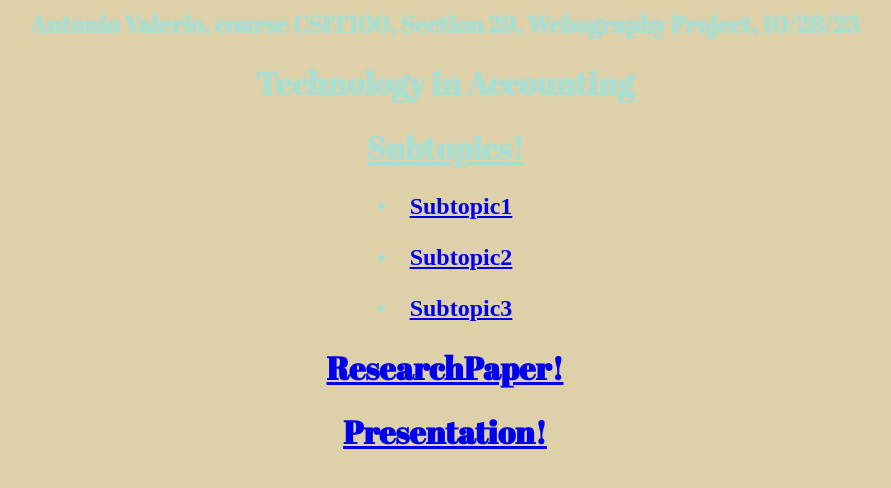
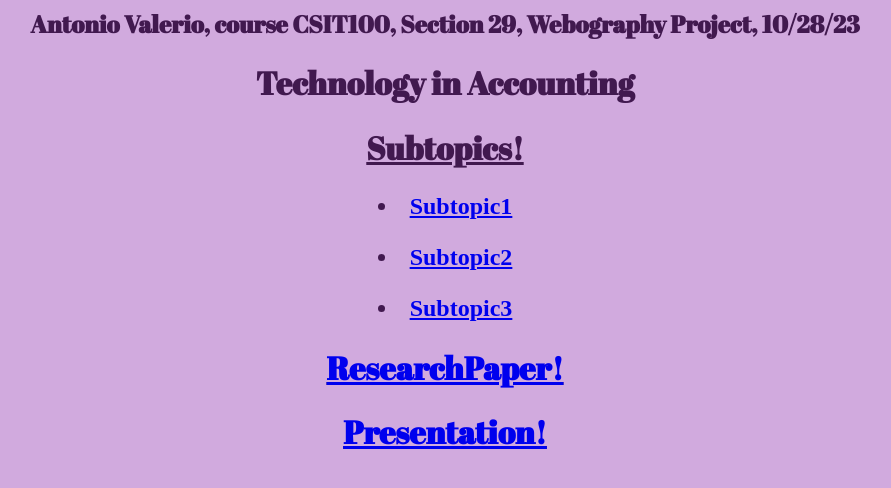
Before and after one commit to antv11/antv11.github.io, a plain HTML site: page index.html in a window 1280 px wide. Shown: the whole page, without its empty margins (195-1086 px from the left). Drawn offline with Linux system fonts and the light colour scheme.

Commit message:
Update index.html

```diff
--- a/index.html
+++ b/index.html
@@ -1,7 +1,7 @@
 <html>
-<body style="background-color:#DED1AA;">
+<body style="background-color:#D1AADE;">
 
-    <background style="color: #AADED1">
+    <background style="color: #41194F">
 
         <h2 style="font-family: Abril Fatface">
             <center> Antonio Valerio, course CSIT100, Section 29, Webography Project, 10/28/23</center>
```
